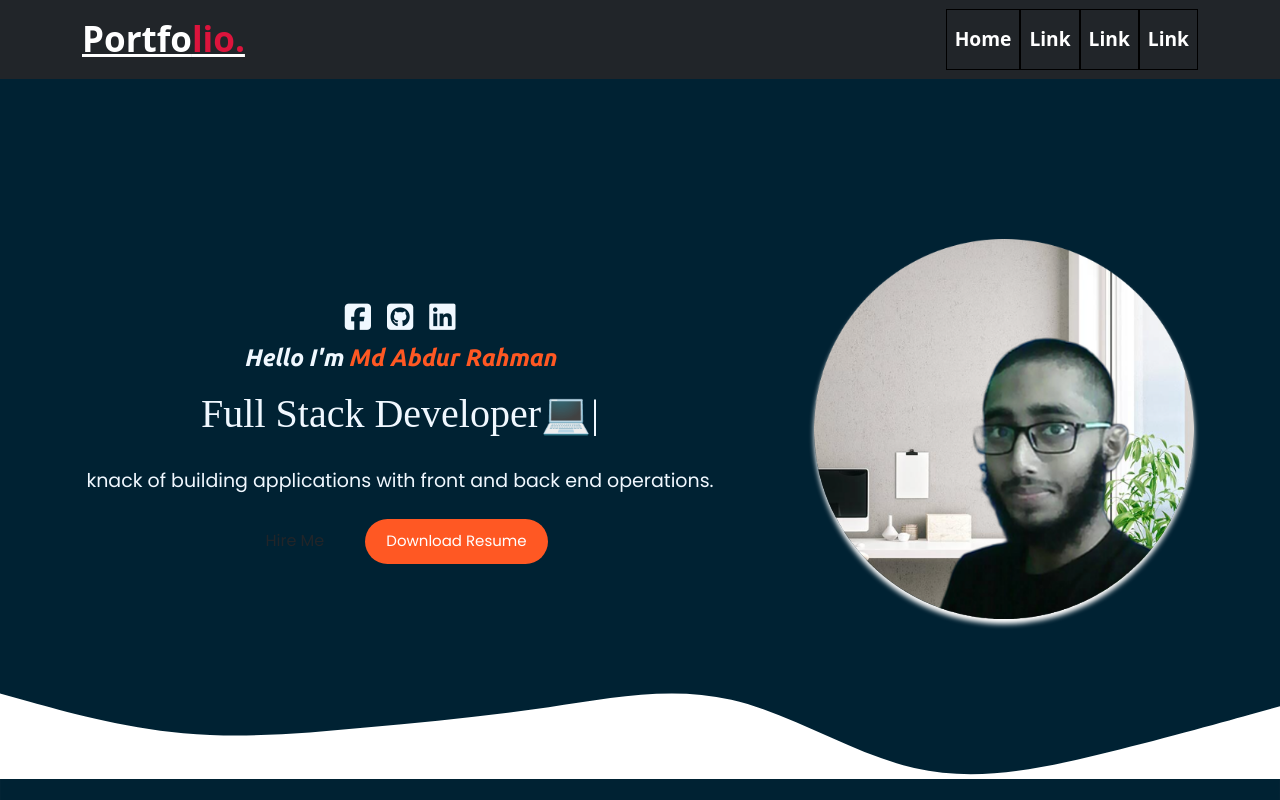
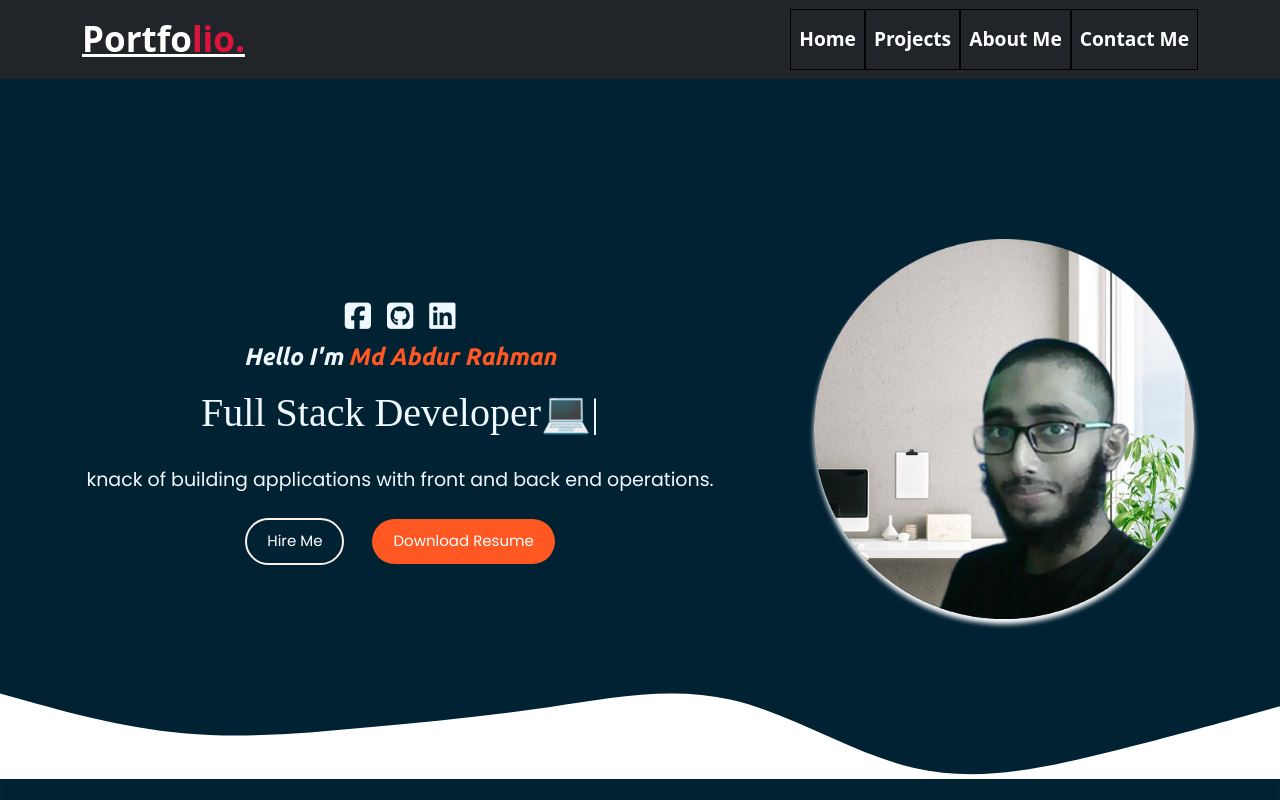
Before and after one commit to JaznanOfficial/portfolio-site, a React (Create React App) app: page / in a window 1280 px wide. Shown: the top 800 px of the page. Built offline with nearby package versions, Linux system fonts and the light colour scheme.

Commit message:
some changes

```diff
--- a/src/Components/Home/Navigation/Navigation.js
+++ b/src/Components/Home/Navigation/Navigation.js
@@ -41,9 +41,9 @@ const Navigation = () => {
                 <Navbar.Collapse id="basic-navbar-nav">
                     <Nav className="ms-auto d-flex align-items-center justify-content-center navbar-link">
                         <Nav.Link href="#home" className='text-light'>Home</Nav.Link>
-                        <Nav.Link href="#link" className='text-light'>Link</Nav.Link>
-                        <Nav.Link href="#link" className='text-light'>Link</Nav.Link>
-                        <Nav.Link href="#link" className='text-light'>Link</Nav.Link>
+                        <Nav.Link href="#projects" className='text-light'>Projects</Nav.Link>
+                        <Nav.Link href="#about" className='text-light'>About Me</Nav.Link>
+                        <Nav.Link href="#contact" className='text-light'>Contact Me</Nav.Link>
                     </Nav>
                 </Navbar.Collapse>
             </Container>
--- a/src/Components/Home/Profile/Profile.css
+++ b/src/Components/Home/Profile/Profile.css
@@ -49,21 +49,21 @@ font-family: 'Ubuntu', sans-serif;
 }
 
 .primary-btn {
-    color: white;
-    border: 2px solid linen;
-    font-size: 15px;
+    color: white !important;
+    border: 2px solid linen !important;
+    font-size: 15px !important;
     background-color: #1f2235;
-    border-radius: 100px;
-    padding: 10px 20px;
+    border-radius: 100px !important;
+    padding: 10px 20px !important;
     font-family: 'Poppins', sans-serif;
 }
 .primary-btn:hover {
     color: aliceblue;
-    border: 2px solid #ff5823;
+    border: 2px solid #ff5823 !important;
     background-color: #1f2235;
-    border-radius: 100px;
-    padding: 10px 20px;
-
+    border-radius: 100px !important;
+    padding: 10px 20px !important;
+    font-size: 15px !important;
 }
 
 .profile-options .highlighted-btn {
```
